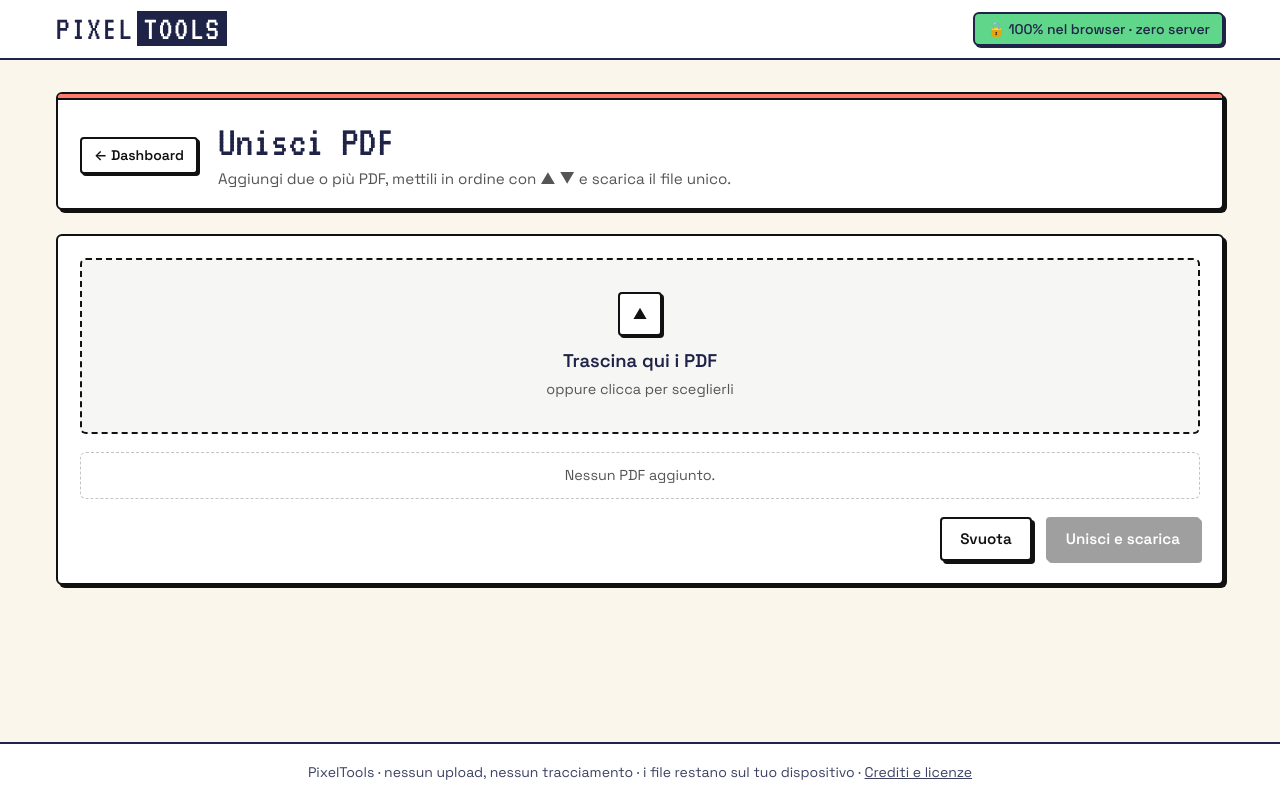
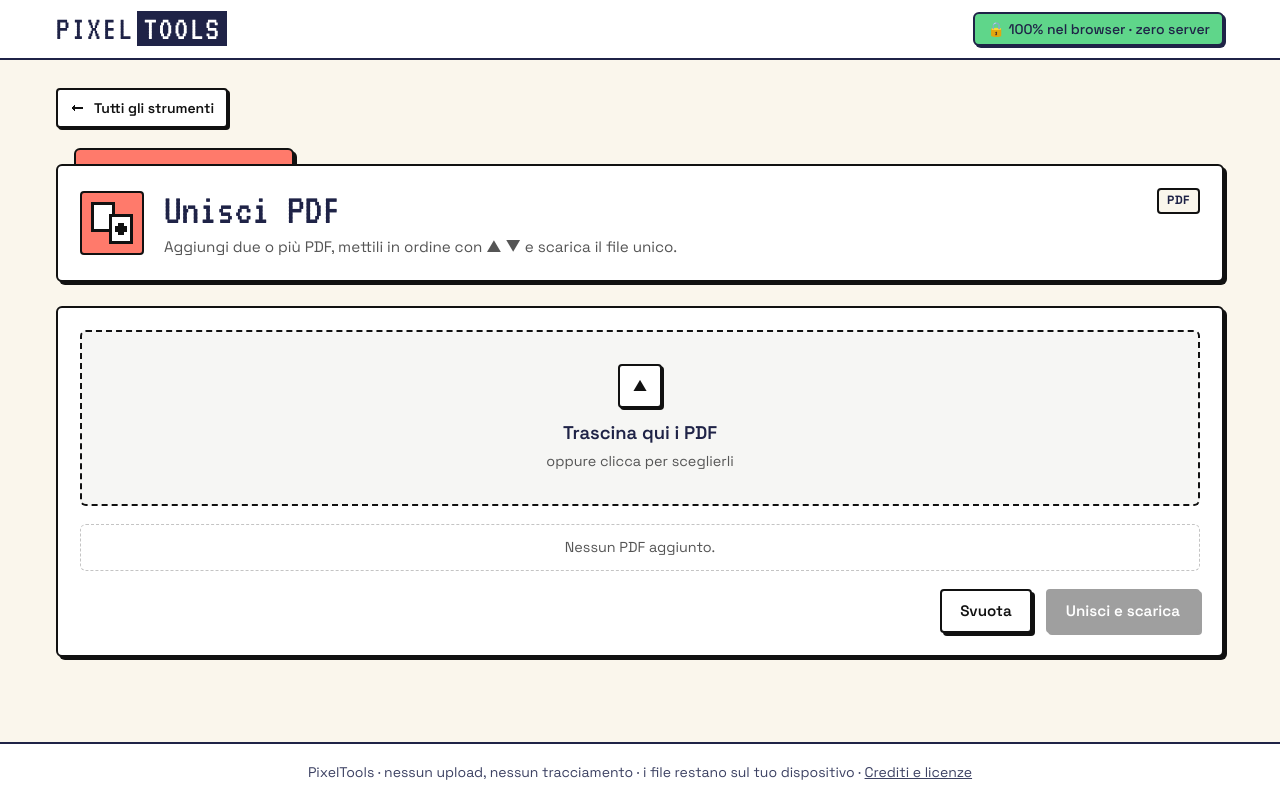
Before and after one commit to berlibuddy/pixeltools, a website built with Vite: page index.html in a window 1280 px wide. Both pictures are taken after a click on the link 193 px from the left and 401 px from the top of the page. Built offline with nearby package versions, Linux system fonts and the light colour scheme.

Commit message:
Passo 6c: intestazione dei tool a cartellina (linguetta, icona, categoria)

```diff
--- a/src/main.js
+++ b/src/main.js
@@ -78,12 +78,33 @@
     */
    const loadingTools = {}; // id → Promise: ogni tool si carica una volta sola
 
+   /**
+    * Intestazione del tool = la stessa "cartellina" della sua card:
+    * linguetta colorata (disegnata dal CSS), quadratino con l'icona e
+    * categoria, presi dal registro → ogni tool nuovo la ha già pronta.
+    * Il bottone "Tutti gli strumenti" esce dal riquadro e va sopra.
+    * Gira una volta sola per tool, prima che la pagina compaia.
+    */
+   const BACK_ARROW = '<path d="M13 7h-8v-2h-1v1h-1v1h-1v2h1v1h1v1h1v-2h8z"/>';
+
+   function decorateHeader(ws, tool) {
+     const header = ws.querySelector('.ws-header');
+     const back = header.querySelector('.ws-back');
+     const folder = h('div', { class: 'ws-folder' });
+     back.prepend(pixelSvg('back-arrow', BACK_ARROW));
+     header.before(back, folder);
+     folder.append(header);
+     if (tool.icon) header.prepend(h('span', { class: 'card-tile' }, pixelSvg('px-icon', tool.icon)));
+     if (tool.section) header.append(h('span', { class: 'card-tag' }, SECTIONS[tool.section] ?? tool.section));
+   }
+
    function loadTool(id) {
      if (!Object.hasOwn(TOOL_BY_ID, id)) return Promise.resolve();
      loadingTools[id] ??= TOOL_BY_ID[id].load().then(({ view, init }) => {
        const tpl = document.createElement('template');
        tpl.innerHTML = view; // markup statico nostro (view.html): sicuro
        const ws = tpl.content.querySelector('.workspace');
+       decorateHeader(ws, TOOL_BY_ID[id]);
        $('main').append(ws);
        init(ws, toolHooks); // toolHooks: il tool può dire cosa fare quando diventa visibile
      }).catch((err) => {
--- a/src/styles/style.css
+++ b/src/styles/style.css
@@ -73,7 +73,7 @@
   --shadow-sm: 2px 2px 0 #111111;
 }
 
-/* Colore di ogni tool (la striscia in alto nell'area di lavoro).
+/* Colore di ogni tool (linguetta e quadratino dell'intestazione).
    Sta qui e non in uno style="…" nel view.html: la CSP (vite.config.js)
    blocca gli stili scritti dentro i tag. */
 .workspace[data-tool="merge"]    { --accent: var(--c-merge); }
@@ -359,28 +359,48 @@ main.container { padding-bottom: 56px; } /* "main.container" vince su ".containe
 .btn-danger:hover { background: var(--ink); color: var(--paper); }
 
 /* ---------- 6. Area di lavoro (workspace) ---------- */
-/* Intestazione del tool: bianca, con una sottile striscia del colore del tool */
+/* "← Tutti gli strumenti": sopra l'intestazione, fuori dal riquadro */
+.ws-back {
+  gap: 8px;
+  min-height: 40px;
+  margin-top: 28px;
+}
+.back-arrow { display: block; width: 16px; height: 16px; fill: currentColor; }
+
+/* Intestazione del tool = la cartellina della sua card (la costruisce
+   main.js): linguetta e quadratino del colore del tool, il resto bianco */
+.ws-folder {
+  position: relative;
+  margin: 20px 0 24px;
+  padding-top: 16px;   /* spazio per la linguetta */
+}
+/* Linguetta: sta dietro il riquadro, ne sporge solo la parte alta */
+.ws-folder::before {
+  content: '';
+  position: absolute;
+  top: 0;
+  left: 18px;
+  width: 220px;
+  height: 24px;
+  background: var(--accent);
+  border: var(--border);
+  border-radius: var(--radius) var(--radius) 0 0;
+  box-shadow: var(--shadow);
+}
 .ws-header {
-  position: relative;
+  position: relative;   /* copre la parte bassa della linguetta */
   display: flex;
   align-items: center;
   gap: 20px;
-  margin: 32px 0 24px;
-  padding: 26px 22px 18px;
+  padding: 22px;
   background: var(--paper);
   border: var(--border-thick);
   border-radius: var(--radius);
   box-shadow: var(--shadow);
-  overflow: hidden;
 }
-.ws-header::before {
-  content: "";
-  position: absolute;
-  top: 0; left: 0; right: 0;
-  height: 6px;
-  background: var(--accent);
-  border-bottom: var(--border);
-}
+.ws-header .card-tile { flex: 0 0 auto; }
+.ws-header > div { flex: 1; min-width: 0; }
+.ws-header .card-tag { align-self: flex-start; }
 .ws-header h2 { font-size: 2.75rem; margin: 0 0 4px; }
 .ws-header h2:focus { outline: none; }
 .ws-header p { font-size: .95rem; color: var(--muted); }
@@ -873,8 +893,15 @@ input[type="range"]::-moz-range-thumb {
 @media (max-width: 600px) {
   html { font-size: 15px; }
   .hero h1 { font-size: 3.2rem; }
-  .ws-header h2 { font-size: 2.3rem; }
-  .ws-header { flex-direction: column; align-items: flex-start; gap: 10px; }
+  /* Intestazione sul telefono: icona a sinistra, titolo accanto,
+     categoria (testo leggero, come nelle card) nell'angolo in alto */
+  .ws-back { min-height: 44px; margin-top: 20px; }   /* 44px: comodo col pollice */
+  .ws-folder { margin-top: 16px; padding-top: 13px; }
+  .ws-folder::before { left: 12px; width: 44%; height: 20px; box-shadow: var(--shadow-sm); }
+  .ws-header { align-items: flex-start; gap: 12px; padding: 14px; }
+  .ws-header .card-tag { position: absolute; top: 14px; right: 14px; }
+  .ws-header > div:not(:last-child) h2 { padding-right: 76px; }   /* spazio per la categoria, solo accanto al titolo */
+  .ws-header h2 { font-size: 2rem; }
   .file-item { grid-template-columns: auto 40px minmax(0, 1fr); }
   .file-item .file-actions { grid-column: 1 / -1; justify-content: flex-end; }
   .result-item { grid-template-columns: 40px minmax(0, 1fr); }
@@ -909,6 +936,7 @@ input[type="range"]::-moz-range-thumb {
    così le card restano tutte uguali. */
 @media (max-width: 339px) {
   .card-tag { display: none; }
+  .ws-header > div:not(:last-child) h2 { padding-right: 0; }   /* niente categoria → tutto lo spazio al titolo */
 }
 
 @media (prefers-reduced-motion: reduce) {
--- a/src/tools/convert/view.html
+++ b/src/tools/convert/view.html
@@ -1,7 +1,7 @@
 <!-- PixelTools — src/tools/convert/view.html · TOOL 4: CONVERTI & COMPRIMI -->
 <section class="workspace" id="tool-convert" data-tool="convert" hidden>
     <header class="ws-header">
-      <a class="btn btn-small" href="#">← Dashboard</a>
+      <a class="btn btn-small ws-back" href="#">Tutti gli strumenti</a>
       <div>
         <h2 tabindex="-1">Convertitore &amp; Compressore Immagini</h2>
         <p>Scegli il formato di uscita, la qualità e (se vuoi) una dimensione massima.</p>
--- a/src/tools/credits/view.html
+++ b/src/tools/credits/view.html
@@ -1,7 +1,7 @@
 <!-- PixelTools — src/tools/credits/view.html · PAGINA: CREDITI E LICENZE (si apre dal footer) -->
 <section class="workspace" id="tool-credits" data-tool="credits" hidden>
   <header class="ws-header">
-    <a class="btn btn-small" href="#">← Dashboard</a>
+    <a class="btn btn-small ws-back" href="#">Tutti gli strumenti</a>
     <div>
       <h2 tabindex="-1">Crediti e licenze</h2>
       <p>PixelTools usa questi progetti open source. Grazie ai loro autori!</p>
--- a/src/tools/crochet/view.html
+++ b/src/tools/crochet/view.html
@@ -1,7 +1,7 @@
 <!-- PixelTools — src/tools/crochet/view.html · TOOL 6: FOTO IN UNCINETTO -->
 <section class="workspace" id="tool-crochet" data-tool="crochet" hidden>
     <header class="ws-header">
-      <a class="btn btn-small" href="#">← Dashboard</a>
+      <a class="btn btn-small ws-back" href="#">Tutti gli strumenti</a>
       <div>
         <h2 tabindex="-1">Foto in Uncinetto</h2>
         <p>Carica una foto, scegli tecnica, dimensione e colori: lo schema si aggiorna da solo.</p>
--- a/src/tools/img2pdf/view.html
+++ b/src/tools/img2pdf/view.html
@@ -1,7 +1,7 @@
 <!-- PixelTools — src/tools/img2pdf/view.html · TOOL 3: IMMAGINI IN PDF -->
 <section class="workspace" id="tool-img2pdf" data-tool="img2pdf" hidden>
     <header class="ws-header">
-      <a class="btn btn-small" href="#">← Dashboard</a>
+      <a class="btn btn-small ws-back" href="#">Tutti gli strumenti</a>
       <div>
         <h2 tabindex="-1">Immagini in PDF</h2>
         <p>Ogni immagine diventa una pagina. Riordinale con ▲ ▼.</p>
--- a/src/tools/merge/view.html
+++ b/src/tools/merge/view.html
@@ -1,7 +1,7 @@
 <!-- PixelTools — src/tools/merge/view.html · TOOL: UNISCI PDF -->
 <section class="workspace" id="tool-merge" data-tool="merge" hidden>
     <header class="ws-header">
-      <a class="btn btn-small" href="#">← Dashboard</a>
+      <a class="btn btn-small ws-back" href="#">Tutti gli strumenti</a>
       <div>
         <h2 tabindex="-1">Unisci PDF</h2>
         <p>Aggiungi due o più PDF, mettili in ordine con ▲ ▼ e scarica il file unico.</p>
--- a/src/tools/pixel/view.html
+++ b/src/tools/pixel/view.html
@@ -1,7 +1,7 @@
 <!-- PixelTools — src/tools/pixel/view.html · TOOL 7: FOTO IN PIXEL ART -->
   <section class="workspace" id="tool-pixel" data-tool="pixel" hidden>
     <header class="ws-header">
-      <a class="btn btn-small" href="#">← Dashboard</a>
+      <a class="btn btn-small ws-back" href="#">Tutti gli strumenti</a>
       <div>
         <h2 tabindex="-1">Foto in Pixel Art</h2>
         <p>Trasforma una foto in pixel art, oppure ripulisci la pixel art "sporca" fatta con l'AI.</p>
--- a/src/tools/sign/view.html
+++ b/src/tools/sign/view.html
@@ -1,7 +1,7 @@
 <!-- PixelTools — src/tools/sign/view.html · TOOL 2: FIRMA & ANNOTAZIONI -->
 <section class="workspace" id="tool-sign" data-tool="sign" hidden>
     <header class="ws-header">
-      <a class="btn btn-small" href="#">← Dashboard</a>
+      <a class="btn btn-small ws-back" href="#">Tutti gli strumenti</a>
       <div>
         <h2 tabindex="-1">Firma &amp; Annotazioni PDF</h2>
         <p>Carica un PDF, scegli cosa inserire e clicca sulla pagina per posizionarlo.</p>
--- a/src/tools/zip/view.html
+++ b/src/tools/zip/view.html
@@ -1,7 +1,7 @@
 <!-- PixelTools — src/tools/zip/view.html · TOOL 5: CREA ZIP -->
 <section class="workspace" id="tool-zip" data-tool="zip" hidden>
   <header class="ws-header">
-    <a class="btn btn-small" href="#">← Dashboard</a>
+    <a class="btn btn-small ws-back" href="#">Tutti gli strumenti</a>
     <div>
       <h2 tabindex="-1">Crea Archivio ZIP</h2>
       <p>Aggiungi file o intere cartelle: la struttura delle cartelle viene mantenuta.</p>
```
